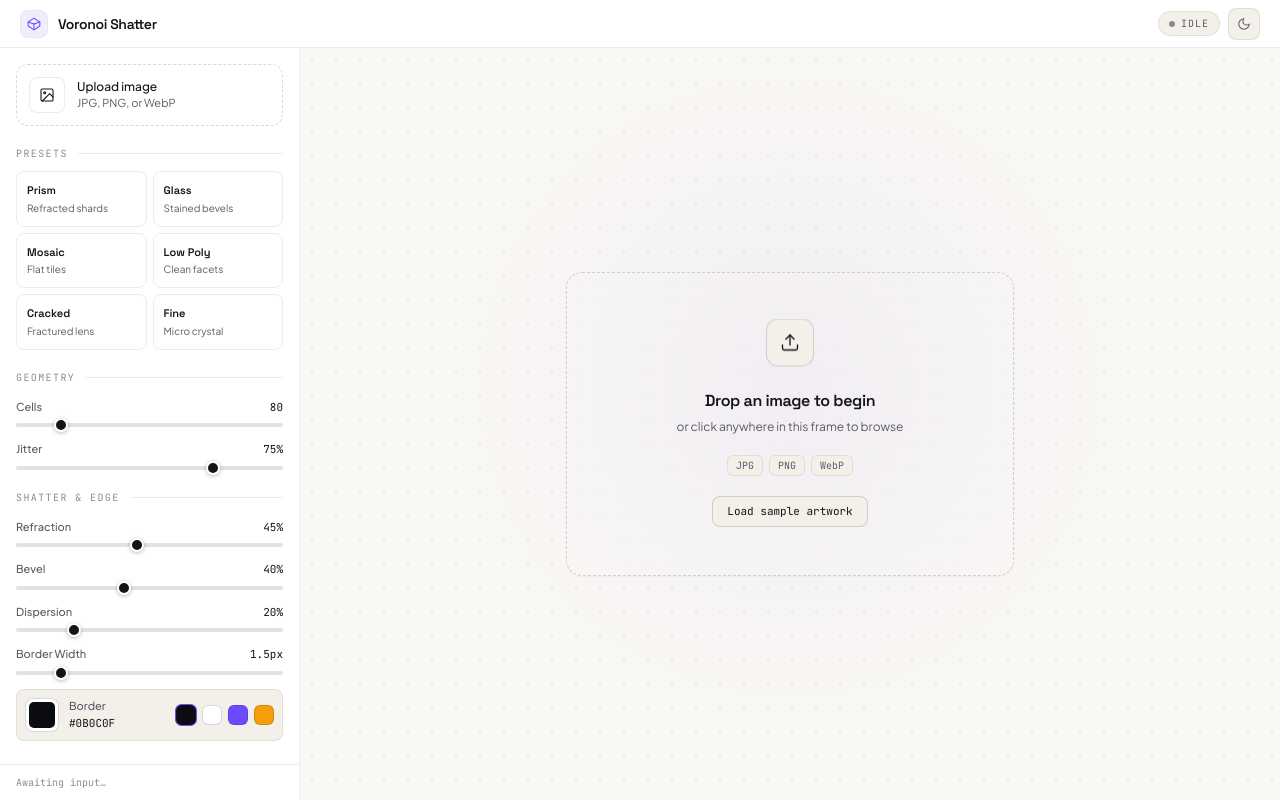
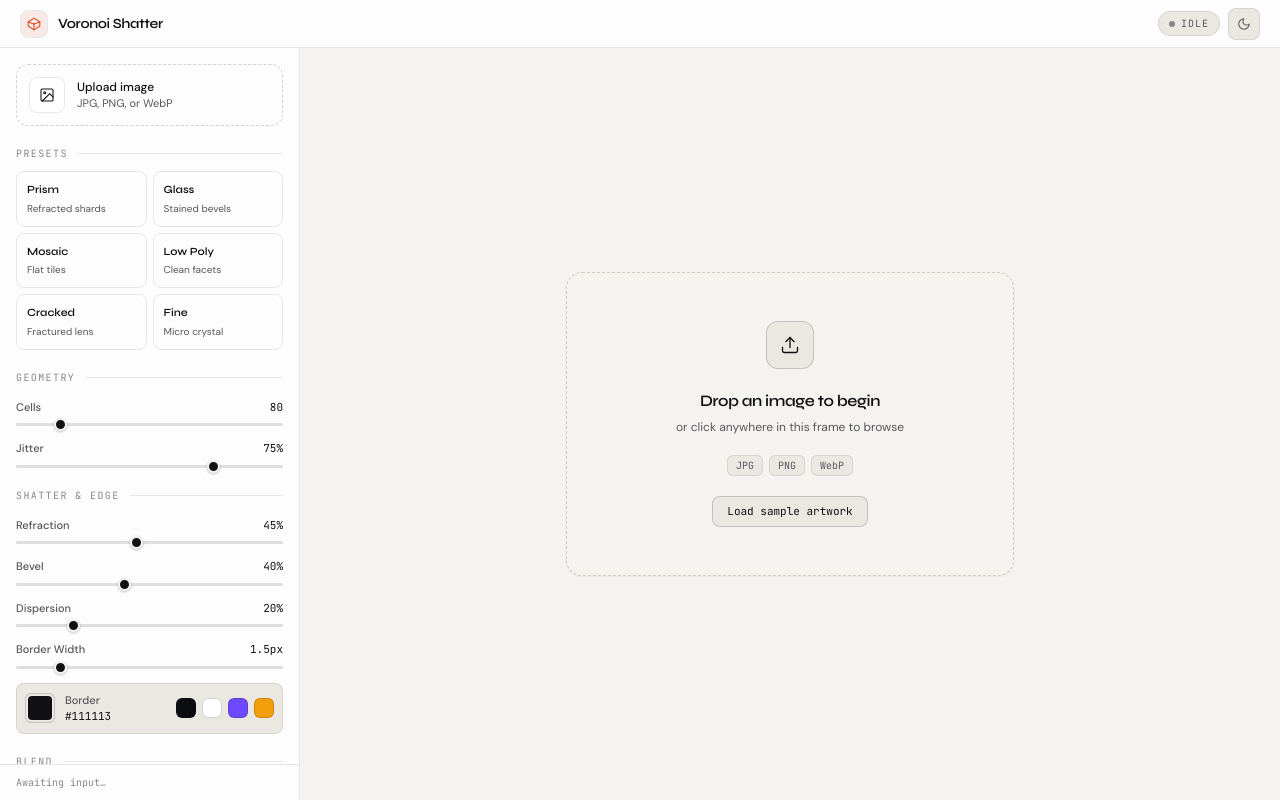
Before and after one commit to Llenoxinn/Voronoi-Shatter, a Svelte app: page / in a window 1280 px wide. Built offline with nearby package versions, Linux system fonts and the light colour scheme.

Commit message:
style(design): switch to Syne/DM Sans/JetBrains Mono and Signal Vermilion palette

```diff
--- a/index.html
+++ b/index.html
@@ -3,11 +3,11 @@
   <head>
     <meta charset="UTF-8" />
     <meta name="viewport" content="width=device-width, initial-scale=1.0" />
-    <title>Voronoi Shatter</title>
+    <title>Voronoi Shatter — Optical Fracture Studio</title>
     <link rel="preconnect" href="https://fonts.googleapis.com" />
     <link rel="preconnect" href="https://fonts.gstatic.com" crossorigin />
     <link
-      href="https://fonts.googleapis.com/css2?family=Space+Grotesk:wght@500;600;700&family=Plus+Jakarta+Sans:wght@400;500;600&family=JetBrains+Mono:wght@400;500&display=swap"
+      href="https://fonts.googleapis.com/css2?family=Syne:wght@600;700&family=DM+Sans:ital,opsz,wght@0,9..40,400;0,9..40,500;0,9..40,600;1,9..40,400&family=JetBrains+Mono:wght@400;500&display=swap"
       rel="stylesheet"
     />
   </head>
--- a/src/app.css
+++ b/src/app.css
@@ -6,41 +6,39 @@
   --ease-out: cubic-bezier(0.23, 1, 0.32, 1);
   --ease-in-out: cubic-bezier(0.77, 0, 0.175, 1);
 
-  /* Editorial Light Studio (default) */
-  --studio-bg: #faf8f4;
-  --studio-panel: #ffffff;
-  --studio-elevated: #f3f0ea;
-  --studio-border: rgba(20, 20, 24, 0.08);
-  --studio-border-strong: rgba(20, 20, 24, 0.16);
-  --studio-ink: #141418;
-  --studio-muted: #5b5b66;
-  --studio-subtle: #8b8b96;
-  --studio-accent: #6d4aff;
-  --studio-accent-soft: rgba(109, 74, 255, 0.1);
+  /* Gallery Stone (default) — Swiss / Hardware Studio */
+  --studio-bg: #f4f3ef;
+  --studio-panel: rgba(255, 255, 255, 0.86);
+  --studio-elevated: #eae8e1;
+  --studio-border: rgba(17, 17, 19, 0.09);
+  --studio-border-strong: rgba(17, 17, 19, 0.18);
+  --studio-ink: #111113;
+  --studio-muted: #57565d;
+  --studio-subtle: #88868f;
+  --studio-accent: #d94826;
+  --studio-accent-soft: rgba(217, 72, 38, 0.11);
   --studio-accent-ink: #ffffff;
-  --studio-grid-dot: rgba(20, 20, 24, 0.07);
-  --studio-glow: rgba(109, 74, 255, 0.06);
-  --studio-track: rgba(20, 20, 24, 0.12);
-  --studio-track-hover: rgba(20, 20, 24, 0.2);
+  --studio-grid-dot: rgba(17, 17, 19, 0.08);
+  --studio-track: rgba(17, 17, 19, 0.13);
+  --studio-track-hover: rgba(17, 17, 19, 0.22);
 }
 
 html.dark {
-  /* Darkroom Studio */
-  --studio-bg: #0b0c0f;
-  --studio-panel: #121419;
-  --studio-elevated: #191c23;
-  --studio-border: rgba(255, 255, 255, 0.08);
-  --studio-border-strong: rgba(255, 255, 255, 0.16);
-  --studio-ink: #f4f4f6;
-  --studio-muted: #9ca3af;
-  --studio-subtle: #6b7280;
-  --studio-accent: #f59e0b;
-  --studio-accent-soft: rgba(245, 158, 11, 0.14);
-  --studio-accent-ink: #0b0c0f;
-  --studio-grid-dot: rgba(255, 255, 255, 0.05);
-  --studio-glow: rgba(245, 158, 11, 0.05);
-  --studio-track: rgba(255, 255, 255, 0.12);
-  --studio-track-hover: rgba(255, 255, 255, 0.2);
+  /* Darkroom Charcoal */
+  --studio-bg: #111113;
+  --studio-panel: rgba(24, 24, 28, 0.84);
+  --studio-elevated: #222227;
+  --studio-border: rgba(255, 255, 255, 0.09);
+  --studio-border-strong: rgba(255, 255, 255, 0.18);
+  --studio-ink: #f4f3ef;
+  --studio-muted: #a1a0a8;
+  --studio-subtle: #6e6d75;
+  --studio-accent: #f06449;
+  --studio-accent-soft: rgba(240, 100, 73, 0.15);
+  --studio-accent-ink: #111113;
+  --studio-grid-dot: rgba(255, 255, 255, 0.06);
+  --studio-track: rgba(255, 255, 255, 0.14);
+  --studio-track-hover: rgba(255, 255, 255, 0.24);
 }
 
 html.theme-switching *,
@@ -55,9 +53,7 @@ html.theme-switching *::after {
     height: 100%;
     background-color: var(--studio-bg);
     color: var(--studio-ink);
-    font-family: 'Plus Jakarta Sans', system-ui, -apple-system, sans-serif;
-    -webkit-font-smoothing: antialiased;
-    -moz-osx-font-smoothing: grayscale;
+    font-family: 'DM Sans', system-ui, -apple-system, sans-serif;
     -webkit-tap-highlight-color: transparent;
   }
 
@@ -67,8 +63,8 @@ html.theme-switching *::after {
   }
 
   ::-webkit-scrollbar {
-    width: 5px;
-    height: 5px;
+    width: 4px;
+    height: 4px;
   }
 
   ::-webkit-scrollbar-track {
@@ -81,12 +77,12 @@ html.theme-switching *::after {
   }
 }
 
-/* Studio Range Slider */
+/* Precision Range Slider */
 input[type='range'] {
   -webkit-appearance: none;
   appearance: none;
   width: 100%;
-  height: 4px;
+  height: 3px;
   background: var(--studio-track);
   border-radius: 9999px;
   outline: none;
@@ -105,18 +101,18 @@ input[type='range']:focus-visible {
 input[type='range']::-webkit-slider-thumb {
   -webkit-appearance: none;
   appearance: none;
-  width: 14px;
-  height: 14px;
+  width: 13px;
+  height: 13px;
   border-radius: 50%;
   background: var(--studio-ink);
   cursor: pointer;
-  border: 2px solid var(--studio-panel);
-  box-shadow: 0 1px 4px rgba(0, 0, 0, 0.28);
+  border: 2px solid var(--studio-bg);
+  box-shadow: 0 1px 3px rgba(17, 17, 19, 0.25);
   transition: transform 140ms var(--ease-out), background-color 140ms var(--ease-out);
 }
 
 input[type='range']::-webkit-slider-thumb:hover {
-  transform: scale(1.14);
+  transform: scale(1.16);
   background: var(--studio-accent);
 }
 
@@ -125,13 +121,13 @@ input[type='range']::-webkit-slider-thumb:active {
 }
 
 input[type='range']::-moz-range-thumb {
-  width: 14px;
-  height: 14px;
+  width: 13px;
+  height: 13px;
   border-radius: 50%;
   background: var(--studio-ink);
   cursor: pointer;
-  border: 2px solid var(--studio-panel);
-  box-shadow: 0 1px 4px rgba(0, 0, 0, 0.28);
+  border: 2px solid var(--studio-bg);
+  box-shadow: 0 1px 3px rgba(17, 17, 19, 0.25);
   transition: transform 140ms var(--ease-out), background-color 140ms var(--ease-out);
 }
 
@@ -139,13 +135,13 @@ input[type='range']::-moz-range-thumb {
 input[type='color'] {
   -webkit-appearance: none;
   appearance: none;
-  width: 34px;
-  height: 34px;
+  width: 30px;
+  height: 30px;
   border: 1px solid var(--studio-border-strong);
-  border-radius: 8px;
-  background: var(--studio-panel);
+  border-radius: 6px;
+  background: var(--studio-elevated);
   cursor: pointer;
-  padding: 3px;
+  padding: 2px;
   transition: border-color 150ms var(--ease-out), transform 120ms var(--ease-out);
 }
 
@@ -163,7 +159,7 @@ input[type='color']::-webkit-color-swatch-wrapper {
 
 input[type='color']::-webkit-color-swatch {
   border: none;
-  border-radius: 5px;
+  border-radius: 4px;
 }
 
 input[type='file'] {
@@ -193,9 +189,9 @@ select {
 
 @media (min-width: 768px) {
   select {
-    min-height: 34px;
-    height: 34px;
-    padding: 0 30px 0 10px;
+    min-height: 32px;
+    height: 32px;
+    padding: 0 28px 0 10px;
     font-size: 11px;
   }
 }
--- a/src/context.svelte.js
+++ b/src/context.svelte.js
@@ -16,7 +16,7 @@ export function createAppState() {
       bevel: 40,
       dispersion: 20,
       borderWidth: 1.5,
-      borderColor: '#0b0c0f',
+      borderColor: '#111113',
       seed: 104729,
       impact: null,
       blendMode: 'normal',
--- a/tailwind.config.js
+++ b/tailwind.config.js
@@ -19,18 +19,9 @@ export default {
         },
       },
       fontFamily: {
-        sans: ['Plus Jakarta Sans', 'system-ui', '-apple-system', 'sans-serif'],
+        sans: ['DM Sans', 'system-ui', '-apple-system', 'sans-serif'],
         mono: ['JetBrains Mono', 'Fira Code', 'monospace'],
-        display: ['Space Grotesk', 'system-ui', 'sans-serif'],
-      },
-      animation: {
-        float: 'float 4s ease-in-out infinite',
-      },
-      keyframes: {
-        float: {
-          '0%, 100%': { transform: 'translateY(0)' },
-          '50%': { transform: 'translateY(-5px)' },
-        },
+        display: ['Syne', 'system-ui', 'sans-serif'],
       },
     },
   },
```
